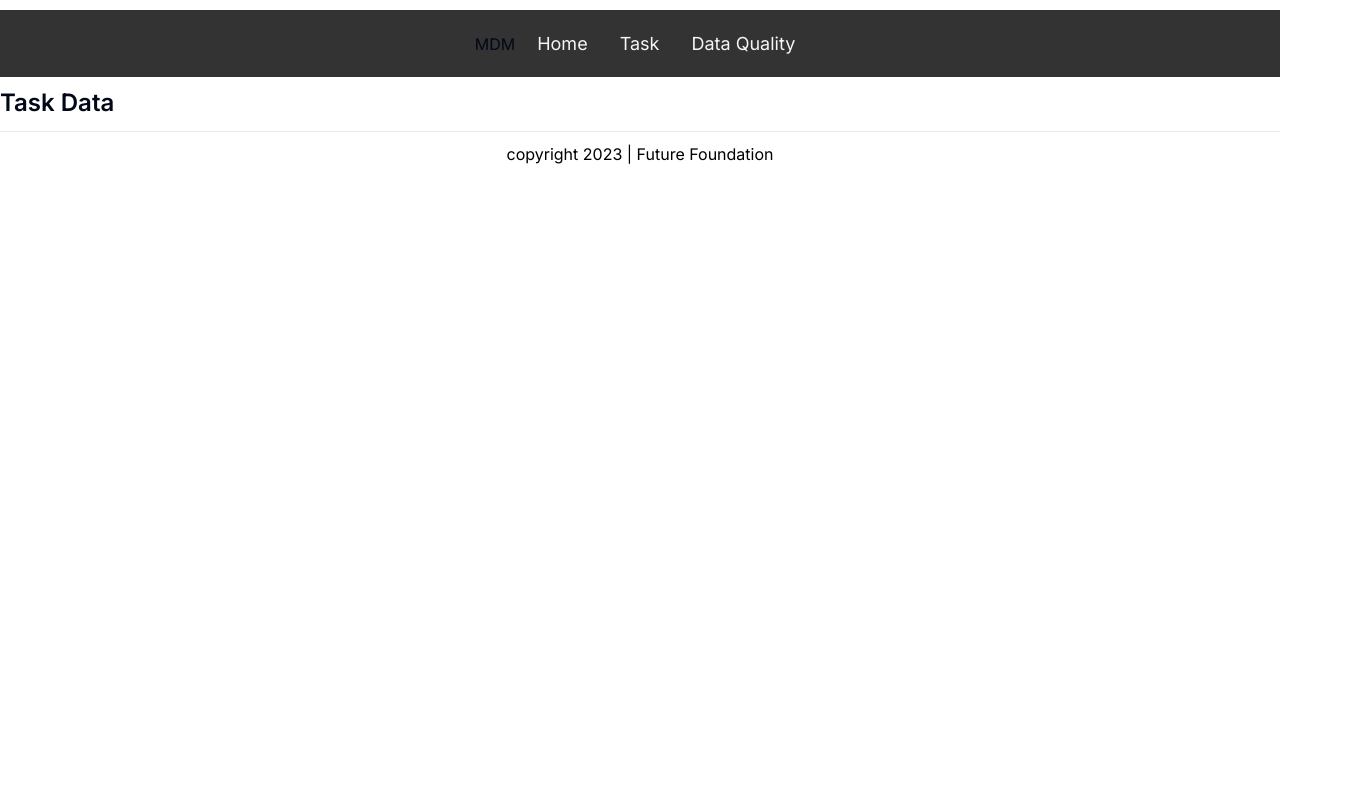
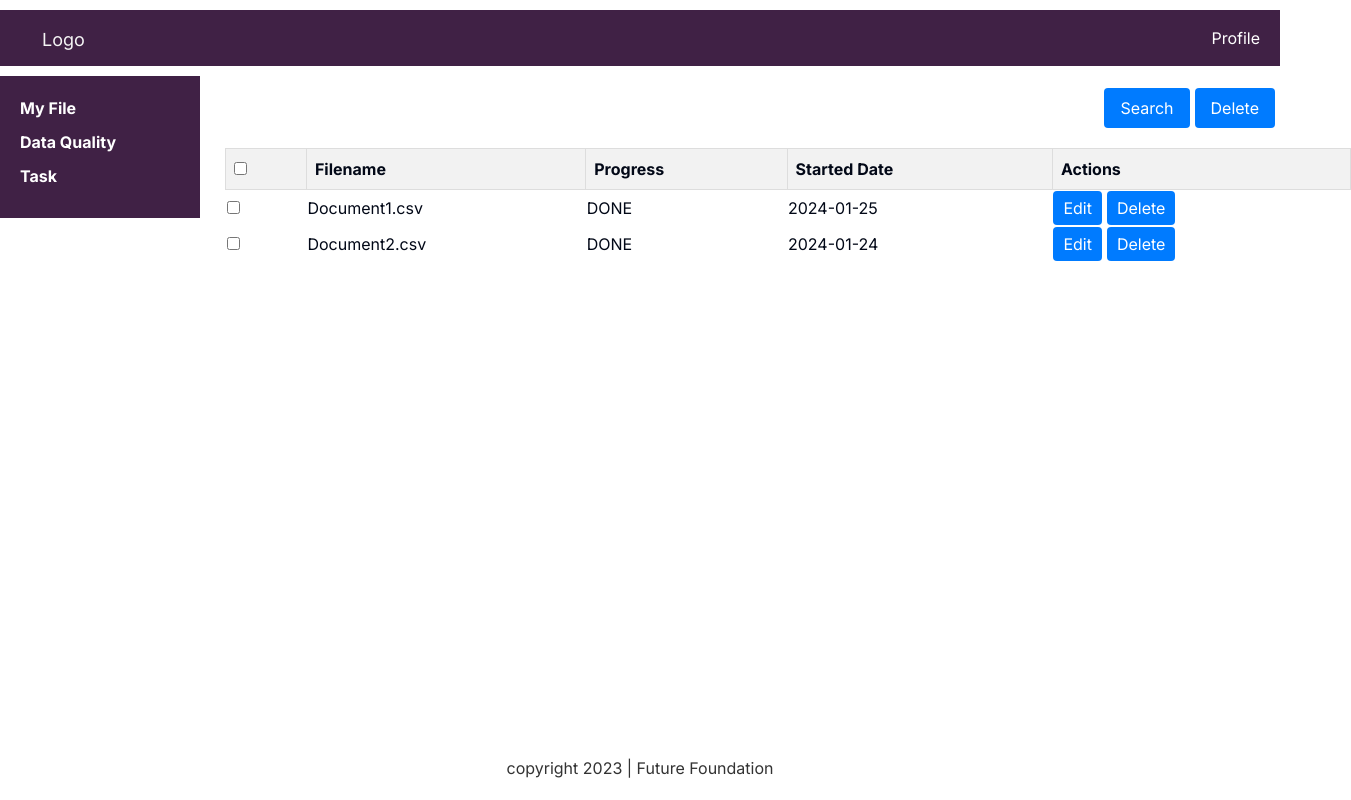
Before and after one commit to kongkumpanart/mdm-demo, a Next.js app: page /tasks in a window 1280 px wide. Shown: the whole page, 1351 px wide, since content can reach past the window. Built offline with nearby package versions, Linux system fonts and the light colour scheme.

Commit message:
update-more

```diff
--- a/app/globals.css
+++ b/app/globals.css
@@ -95,12 +95,13 @@ nav a:hover{
   color: orangered;
 }
 footer{
-  display: block;
+  background-color: white;
+  color: #333;
+  padding: 20px;
   text-align: center;
-  padding: 10px 0;
-  margin-top: 10px;
-  color: black;
-  border-top: 1px solid #eaeaea;
+  position: fixed;
+  bottom: 0;
+  width: 100%;
 }
 a{
   text-decoration: none;
--- a/app/layout.tsx
+++ b/app/layout.tsx
@@ -3,6 +3,7 @@ import { Inter } from "next/font/google";
 import "./globals.css";
 import Navbar from "@/components/Navbar";
 import Footer from "@/components/Footer";
+import SideNav from "@/components/SideNav";
 
 
 const inter = Inter({ subsets: ["latin"] });
@@ -20,9 +21,10 @@ export default function RootLayout({
   return (
     <html lang="en">
       <body className={inter.className}>
-          <Navbar />
-          {children}
-          <Footer/>
+        <Navbar />
+        <SideNav />
+        {children}
+        <Footer/>
       </body>
     </html>
 
--- a/app/myfile/page.tsx
+++ b/app/myfile/page.tsx
@@ -1,7 +1,15 @@
 import styles from '@/app/styles/table.module.css'
+import styles2 from '@/app/styles/upload.module.css'
 
 export default function MyFile() {
     return (
+        <>
+        <div className={styles2.buttonContainer}>
+            <button className={styles2.uploadButton}>Search</button>
+            <button className={styles2.uploadButton}>Delete</button>
+            <button className={styles2.uploadButton}>Upload</button>
+        </div>
+
         <table className={styles.dataTable}>
                 <thead>
                     <tr>
@@ -38,6 +46,7 @@ export default function MyFile() {
                     </tr>
                 </tbody>
         </table>
+        </>
 
     );
   }
--- a/app/page.tsx
+++ b/app/page.tsx
@@ -1,7 +1,8 @@
 import Image from "next/image";
 import Head from "next/head";
 import Link from 'next/link';
-import styles from './styles/login.module.css'
+import styles from './styles/login.module.css';
+import RootLayout from "./layout";
 
 
 export default function Home() {
--- /dev/null
+++ b/app/styles/navbar.module.css
@@ -0,0 +1,52 @@
+.container {
+    display: flex;
+    flex-direction: column;
+    height: 100vh;
+}
+
+.navbar {
+    display: flex;
+    justify-content: space-between;
+    align-items: center;
+    padding: 10px 20px;
+    background-color: #402145;
+    color: #fff;
+}
+
+.logo {
+    font-size: 1.5rem;
+}
+
+.userButton button {
+    background-color: transparent;
+    color: #fff;
+    border: none;
+    cursor: pointer;
+}
+
+.sideNav {
+    height: 100%;
+    width: 200px;
+    background-color: #402145;
+    padding: 20px;
+}
+
+.sideNav ul {
+    list-style-type: none;
+    padding: 0;
+}
+
+.sideNav li {
+    margin-bottom: 10px;
+}
+
+.sideNav li a {
+    text-decoration: none;
+    color: #fff;
+    font-weight: bold;
+}
+
+.mainContent {
+    flex-grow: 1;
+    padding: 20px;
+}
--- a/app/styles/table.module.css
+++ b/app/styles/table.module.css
@@ -1,6 +1,9 @@
 .dataTable {
-    width: 100%;
+    width: 88%;
     border-collapse: collapse;
+    margin-left: 225px;
+    position: relative;
+    top: -120px;
 }
 
 .dataTable th, .data-table td {
--- /dev/null
+++ b/app/styles/upload.module.css
@@ -0,0 +1,21 @@
+.buttonContainer {
+    display: flex;
+    justify-content: flex-end;
+    margin-bottom: 10px;
+}
+
+.uploadButton {
+    padding: 8px 16px;
+    background-color: #007bff;
+    color: #fff;
+    border: none;
+    border-radius: 4px;
+    cursor: pointer;
+    position: relative;
+    top: -130px;
+    margin-right: 5px;
+}
+
+.uploadButton:hover {
+    background-color: #0056b3;
+}
--- a/app/tasks/page.tsx
+++ b/app/tasks/page.tsx
@@ -1,10 +1,48 @@
-import Image from "next/image";
-import Head from "next/head";
+import styles from '@/app/styles/table.module.css'
+import styles2 from '@/app/styles/upload.module.css'
 
 export default function Task() {
-  return (
-    <>
-      <h1 className="mb-3 text-2xl font-semibold">Task Data</h1>
-    </>
-  );
-}
+    return (
+        <>
+        <div className={styles2.buttonContainer}>
+            <button className={styles2.uploadButton}>Search</button>
+            <button className={styles2.uploadButton}>Delete</button>
+        </div>
+
+        <table className={styles.dataTable}>
+                <thead>
+                    <tr>
+                        <th><input type="checkbox" id="selectAll" /></th>
+                        <th>Filename</th>
+                        <th>Progress</th>
+                        <th>Started Date</th>
+                        <th>Actions</th>
+                    </tr>
+                </thead>
+                <tbody>
+                    <tr>
+                        <td><input type="checkbox" className="rowCheckbox" /></td>
+                        <td>Document1.csv</td>
+                        <td>DONE</td>
+                        <td>2024-01-25</td>
+                        <td>
+                            <button>Edit</button>
+                            <button>Delete</button>
+                        </td>
+                    </tr>
+                    <tr>
+                        <td><input type="checkbox" className="rowCheckbox" /></td>
+                        <td>Document2.csv</td>
+                        <td>DONE</td>
+                        <td>2024-01-24</td>
+                        <td>
+                            <button>Edit</button>
+                            <button>Delete</button>
+                        </td>
+                    </tr>
+                </tbody>
+        </table>
+        </>
+
+    );
+  }
--- a/components/Navbar.tsx
+++ b/components/Navbar.tsx
@@ -1,16 +1,15 @@
-import Link from "next/link"
-import Image from "next/image"
-import "@/app/globals.css";
+import Link from 'next/link';
+import styles from '@/app/styles/navbar.module.css';
 
 export default function Navbar() {
     return (
-        <nav>
-            <div>
-                <h1 className="logo">MDM</h1>
+        <nav className={styles.navbar}>
+            <div className={styles.logo}>
+                <Link href="/">Logo</Link>
             </div>
-            <Link href="/">Home</Link>
-            <Link href="/tasks">Task</Link>
-            <Link href="/dataquality">Data Quality</Link>
+            <div className={styles.userButton}>
+                <button>Profile</button>
+            </div>
         </nav>
-    )
+    );
 }
--- /dev/null
+++ b/components/SideNav.tsx
@@ -0,0 +1,20 @@
+import Link from 'next/link';
+import styles from '@/app/styles/navbar.module.css';
+
+export default function SideNav() {
+    return (
+        <div className={styles.sideNav}>
+            <ul>
+                <li>
+                    <Link href="/myfile">My File</Link>
+                </li>
+                <li>
+                    <Link href="/dataquality">Data Quality</Link>
+                </li>
+                <li>
+                    <Link href="/tasks">Task</Link>
+                </li>
+            </ul>
+        </div>
+    );
+}
```
Lines whose indentation alone changed are shown as unchanged.
